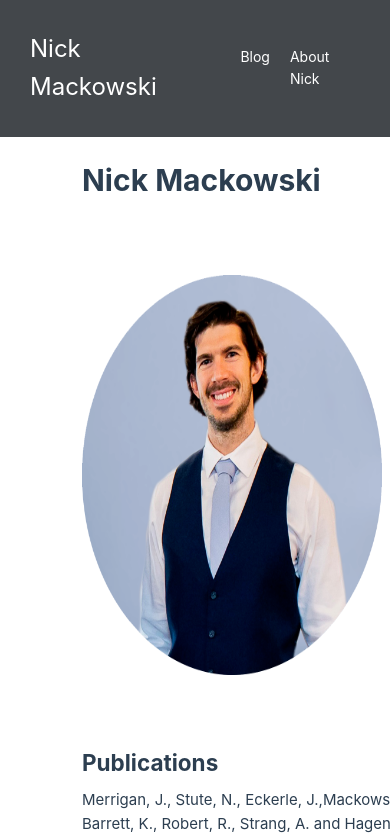
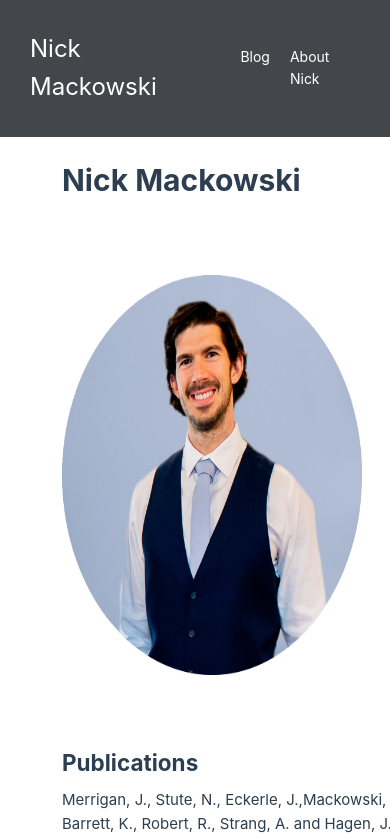
Before and after one commit to nmack41/nmdotcom, a Vue app: page / in a window 390 px wide. Shown: the top 839 px of the page. Built offline with nearby package versions, Linux system fonts and the light colour scheme.

Commit message:
mobile adjustments

```diff
--- a/src/assets/main.css
+++ b/src/assets/main.css
@@ -1,17 +1,10 @@
 @import "./base.css";
 
 #app {
-  max-width: 1280px;
   margin: auto;
   padding: 2rem;
 
   font-weight: normal;
-}
-
-@media only screen and (max-width: 600px) {
-  body {
-    padding: 20px;
-  }
 }
 
 a,
@@ -25,7 +18,7 @@ a,
   }
 }
 
-/* @media (min-width: 1024px) {
+@media (min-width: 1024px) {
   body {
     display: flex;
     place-items: center;
@@ -37,4 +30,4 @@ a,
     grid-template-columns: auto;
     padding: 0 2rem;
   }
-} */
+}
--- a/src/views/AboutView.vue
+++ b/src/views/AboutView.vue
@@ -139,7 +139,7 @@ export default {
 </script>
 
 <style scoped>
-@media only screen and (max-width: 600px) {
+@media only screen and (max-width: 900px) {
   .about-me-wrapper {
     flex-direction: column;
   }
```
